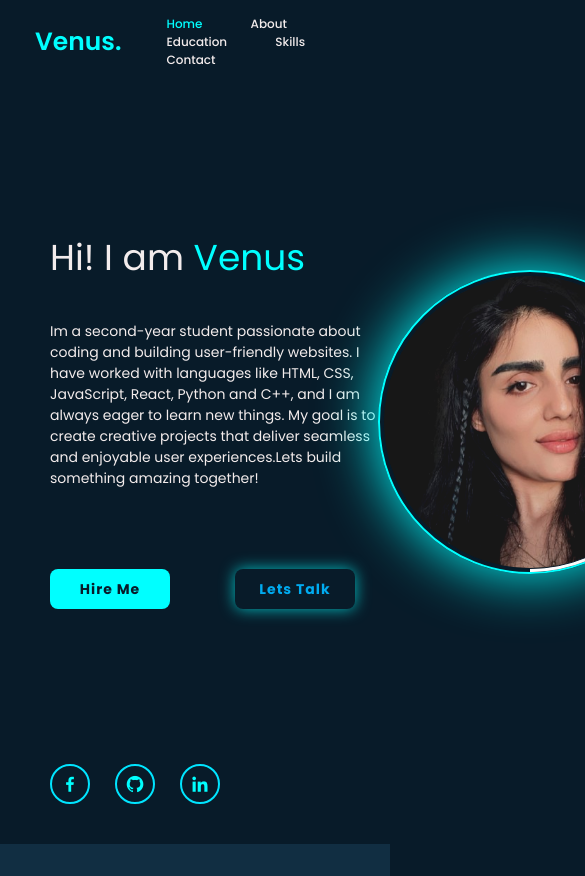
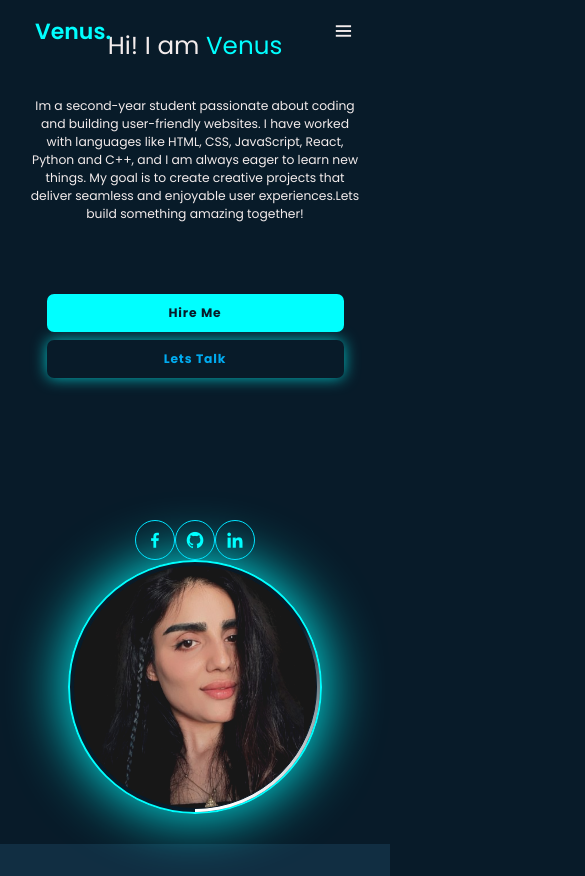
Before and after one commit to Venus95-Dev/AboutMe, a plain HTML site: page index.html in a window 390 px wide. Shown: the top 876 px of the page, 585 px wide, since content can reach past the window. Drawn offline with nearby package versions, Linux system fonts and the light colour scheme.

Commit message:
Update style.css

```diff
--- a/style.css
+++ b/style.css
@@ -644,3 +644,88 @@ span{
       font-size: 13px;
     }
   }
+
+@media (max-width: 1024px) {
+  html {
+    font-size: 55%;
+  }
+
+  .home {
+    flex-direction: column;
+    padding: 30px;
+    text-align: center;
+  }
+
+  .home-content {
+    margin-bottom: 3rem;
+  }
+
+  .home-img .img-box {
+    width: 250px;
+    height: 250px;
+  }
+
+  .btn-box {
+    flex-direction: column;
+    height: auto;
+    gap: 1rem;
+  }
+}
+
+@media (max-width: 768px) {
+  #menu-icon {
+    display: block;
+  }
+
+  .navbar {
+    position: absolute;
+    top: 100%;
+    left: -100%;
+    width: 100%;
+    background: var(--bg-color);
+    padding: 2rem;
+    display: flex;
+    flex-direction: column;
+    transition: 0.3s;
+  }
+
+  .navbar.active {
+    left: 0;
+  }
+
+  .navbar a {
+    margin: 1.5rem 0;
+    font-size: 1.6rem;
+  }
+
+  .home-sci {
+    position: static;
+    margin-top: 2rem;
+    justify-content: center;
+  }
+}
+
+@media (max-width: 480px) {
+  .home-content h1 {
+    font-size: 2.8rem;
+  }
+
+  .home-content .text-animate h3 {
+    font-size: 1.8rem;
+  }
+
+  .btn-box {
+    width: 100%;
+    flex-direction: column;
+    align-items: center;
+  }
+
+  .btn-box .btn {
+    width: 90%;
+  }
+
+  .about-img {
+    width: 20rem;
+    height: 20rem;
+  }
+}
```
